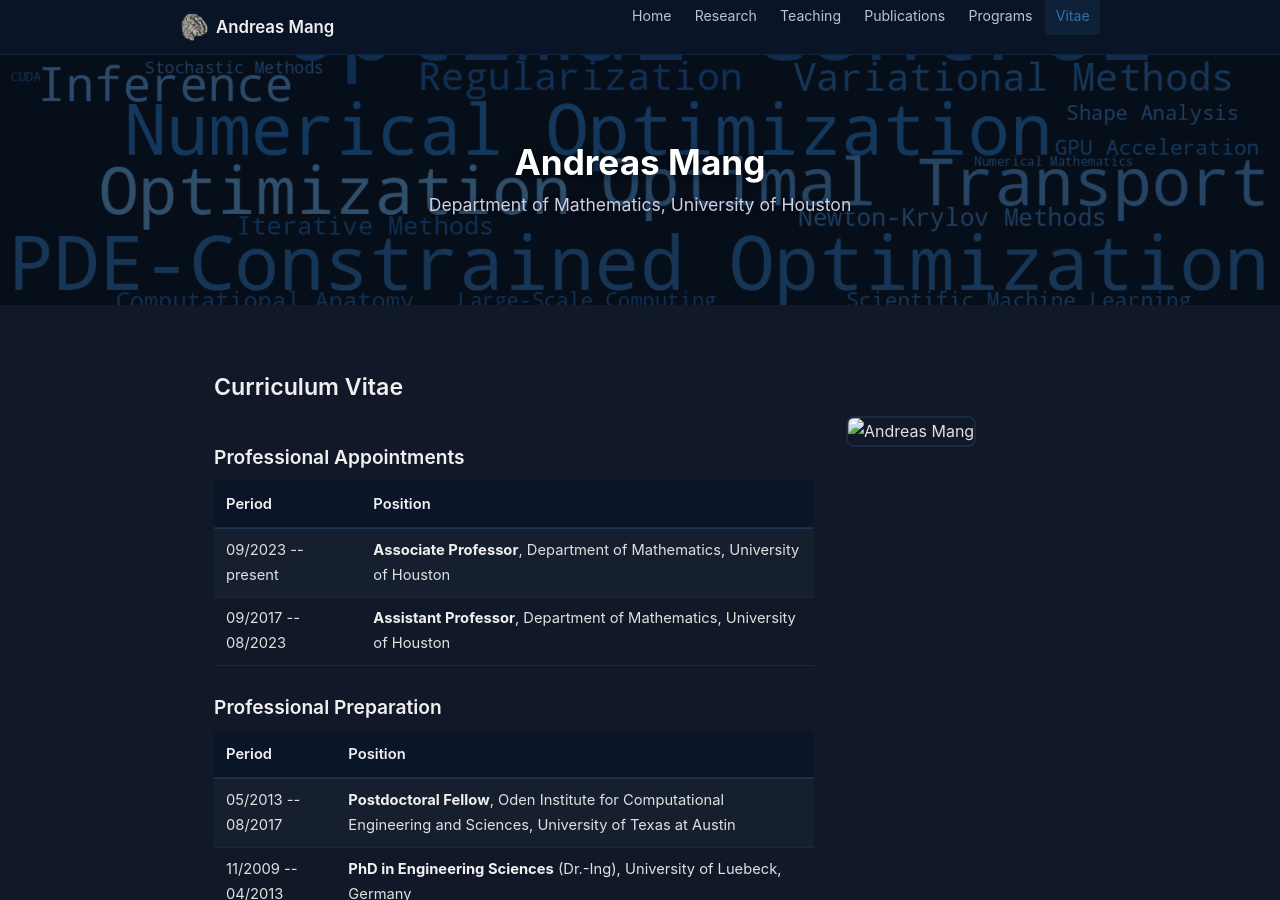
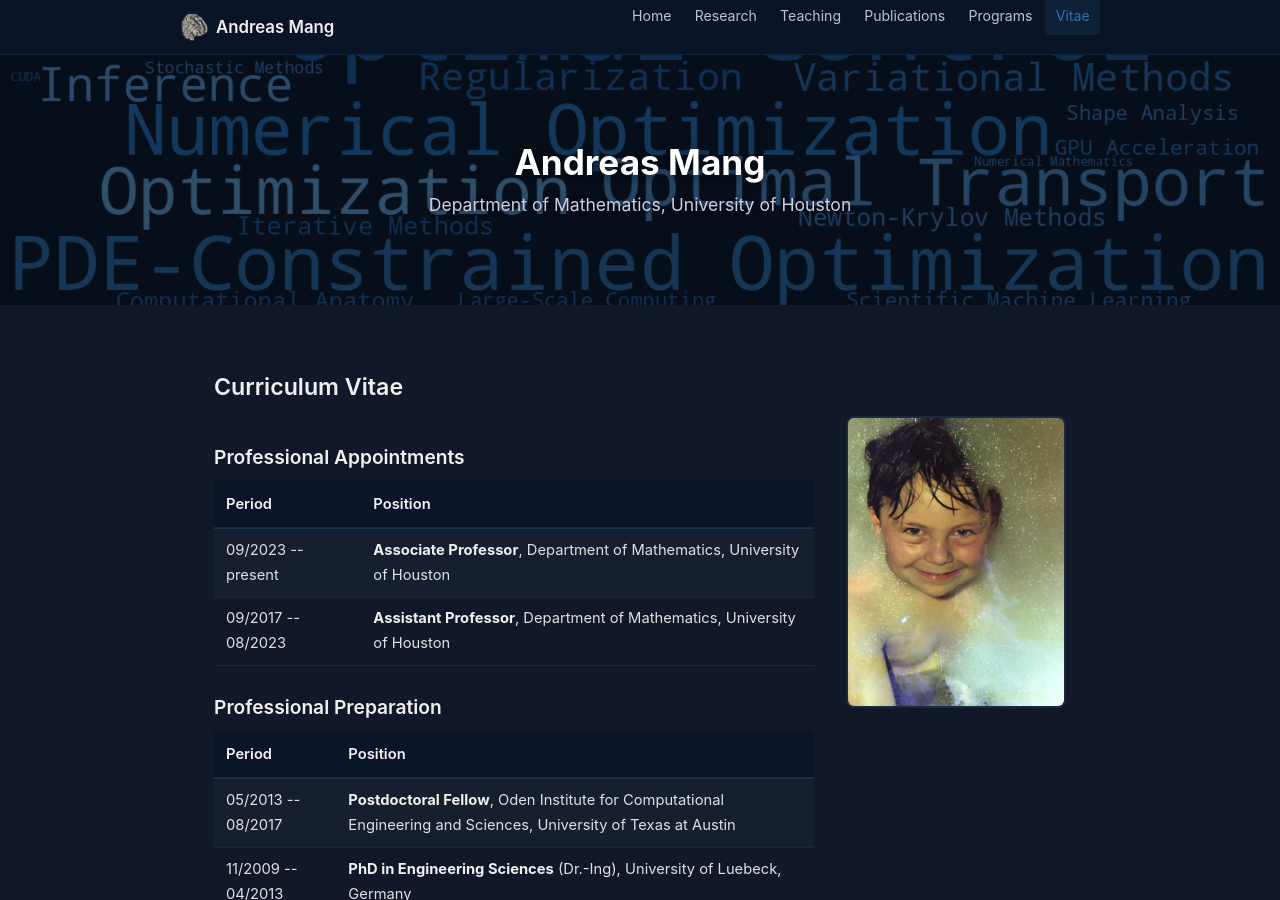
Before and after one commit to andreasmang/andreasmang.github.io, a Jekyll site: the page built from vitae.md, in a window 1280 px wide and 900 px high. Built offline with Jekyll 4.4.1, drawn with Linux system fonts in a browser that asks for light colours.

Commit message:
some additional fixes in layout

```diff
--- a/vitae.md
+++ b/vitae.md
@@ -48,7 +48,7 @@ title: Vitae
 <h3>Documents</h3>
 
 <ul>
-  <li><a href="assets/docs/andreas-mang-cv.pdf">Short Curriculum Vitae (PDF)</a></li>
+  <li><a href="/assets/docs/andreas-mang-cv.pdf">Short Curriculum Vitae (PDF)</a></li>
   <li><a href="publications/">Publications</a></li>
 </ul>
 
@@ -128,7 +128,7 @@ title: Vitae
 </div>
 
 <div class="home-photo">
-  <img src="assets/images/profile.jpg" alt="Andreas Mang" class="profile-img">
+  <img src="/assets/images/profile.jpg" alt="Andreas Mang" class="profile-img">
 </div>
 
 </div>
```
Also changed, not shown: index.md (+1 -1 lines).
